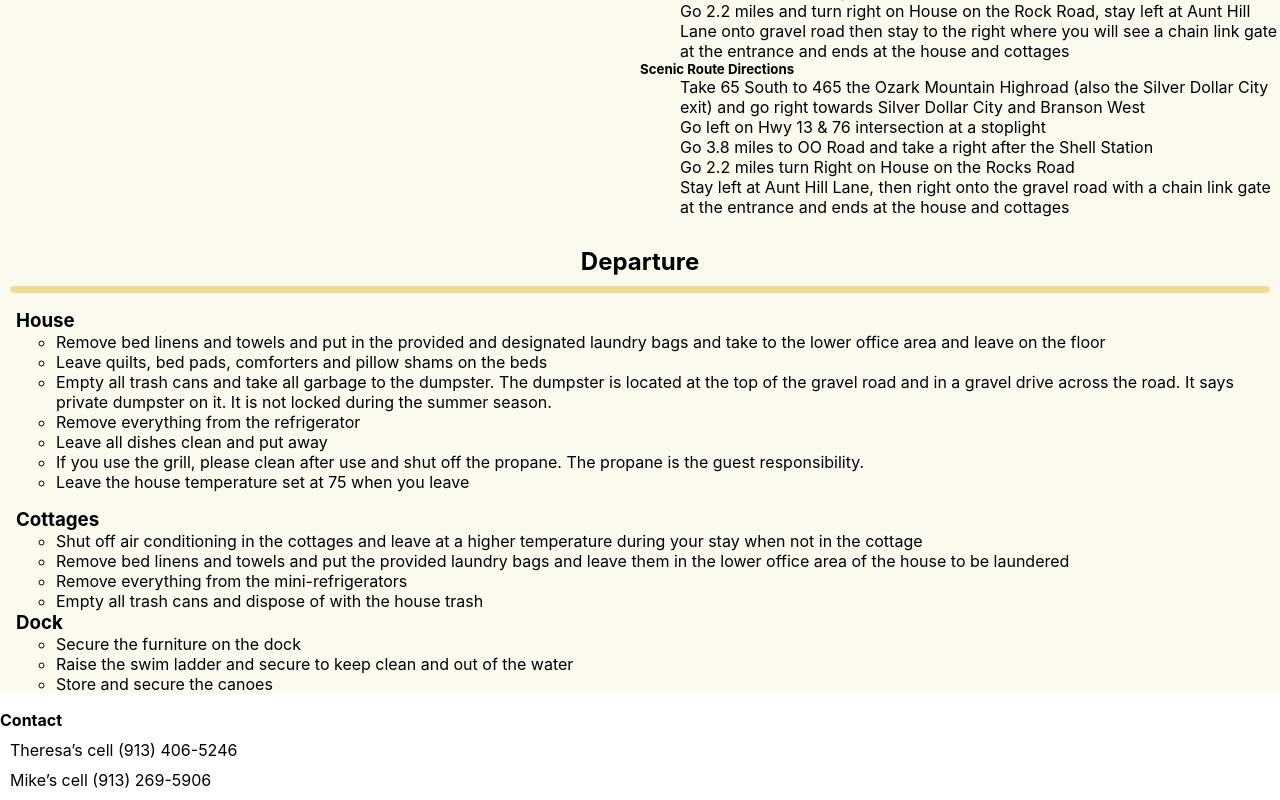
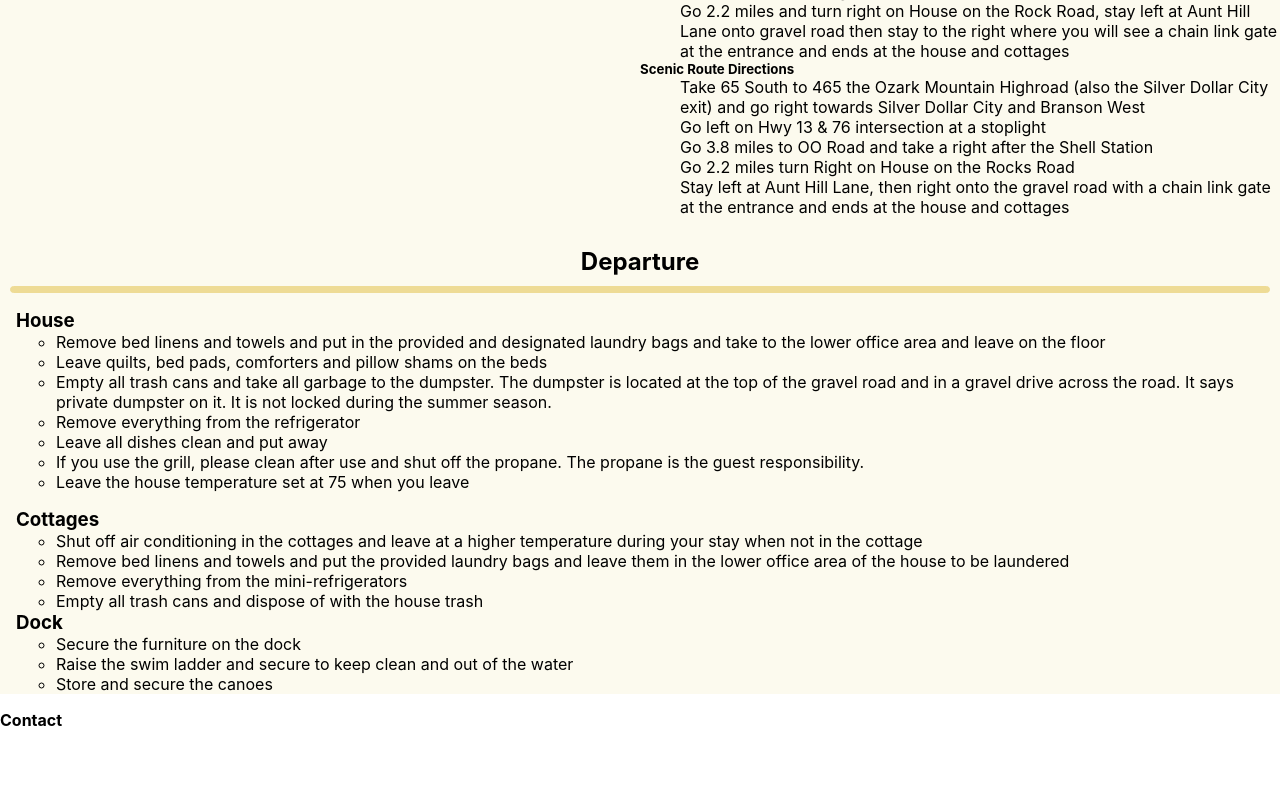
Before and after one commit to mkgude/murphy-lakehouse-app, a React (Create React App) app: page / in a window 1280 px wide. Shown: the part 1829-2629 px from the top of the page. After the commit the page ends 2559 px from the top, so only its background shows below. Built offline with nearby package versions, Linux system fonts and the light colour scheme.

Commit message:
edited contact section

```diff
--- a/src/pages/Welcome.js
+++ b/src/pages/Welcome.js
@@ -41,8 +41,8 @@ function Welcome() {
             </div>
             <div id="contact">
                 <h4>Contact</h4>
-                <p>Theresa’s cell (913) 406-5246</p>
-                <p>Mike’s cell (913) 269-5906</p>
+                {/* <p>Theresa’s cell (913) 406-5246</p>
+                <p>Mike’s cell (913) 269-5906</p> */}
             </div>
         </div>
     )
```
